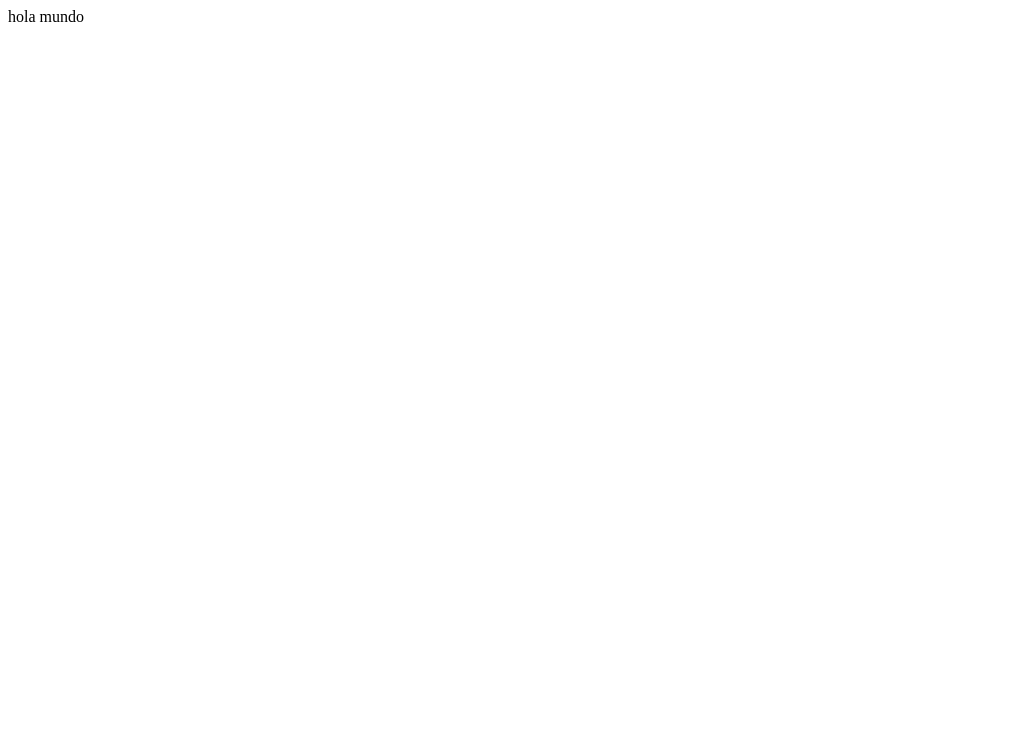
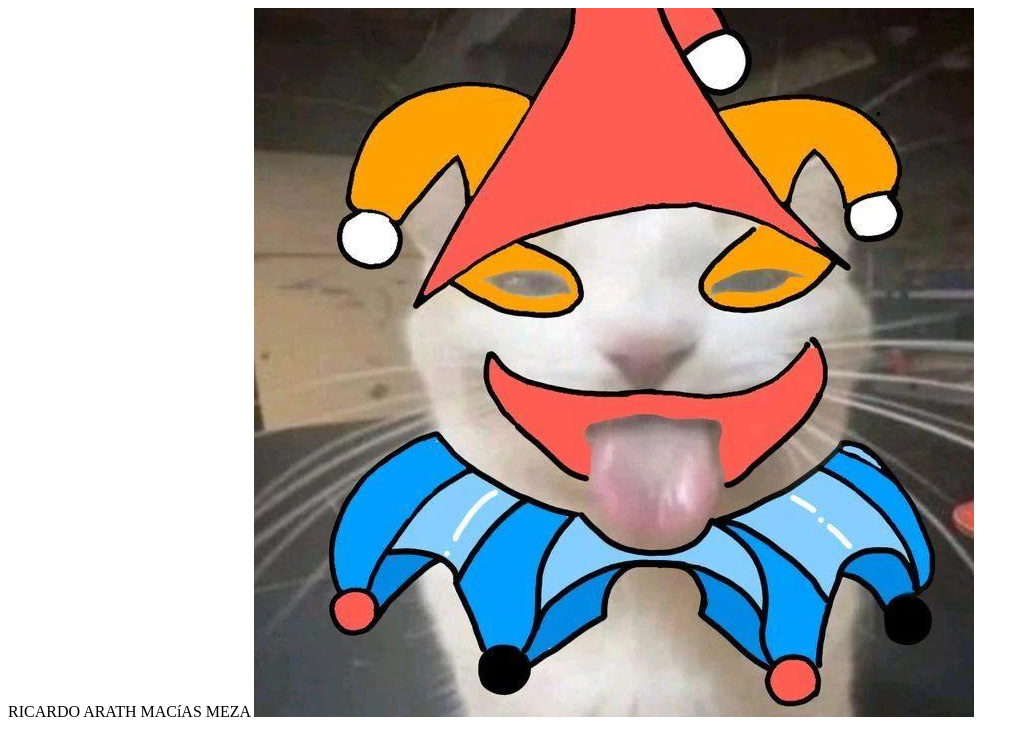
Before and after one commit to RicArth123/AzureTest, a plain HTML site: page index.html in a window 1280 px wide. Shown: the whole page, without its empty margins (0-1029 px from the left). Drawn offline with Linux system fonts and the light colour scheme.

Commit message:
Update index.html

```diff
--- a/index.html
+++ b/index.html
@@ -3,9 +3,10 @@
 <head>
   <meta charset="utf-8" />
   <meta name="viewport" content="width=device-width,initial-scale=1" />
-  <title>Hola Mundo</title>
+  <title>RICARDO ARATH MACIAS MEZA</title>
 </head>
 <body>
-  hola mundo
+  RICARDO ARATH MACíAS MEZA
+  <img src="foto.png" alt="Mi imagen">
 </body>
 </html>
```
